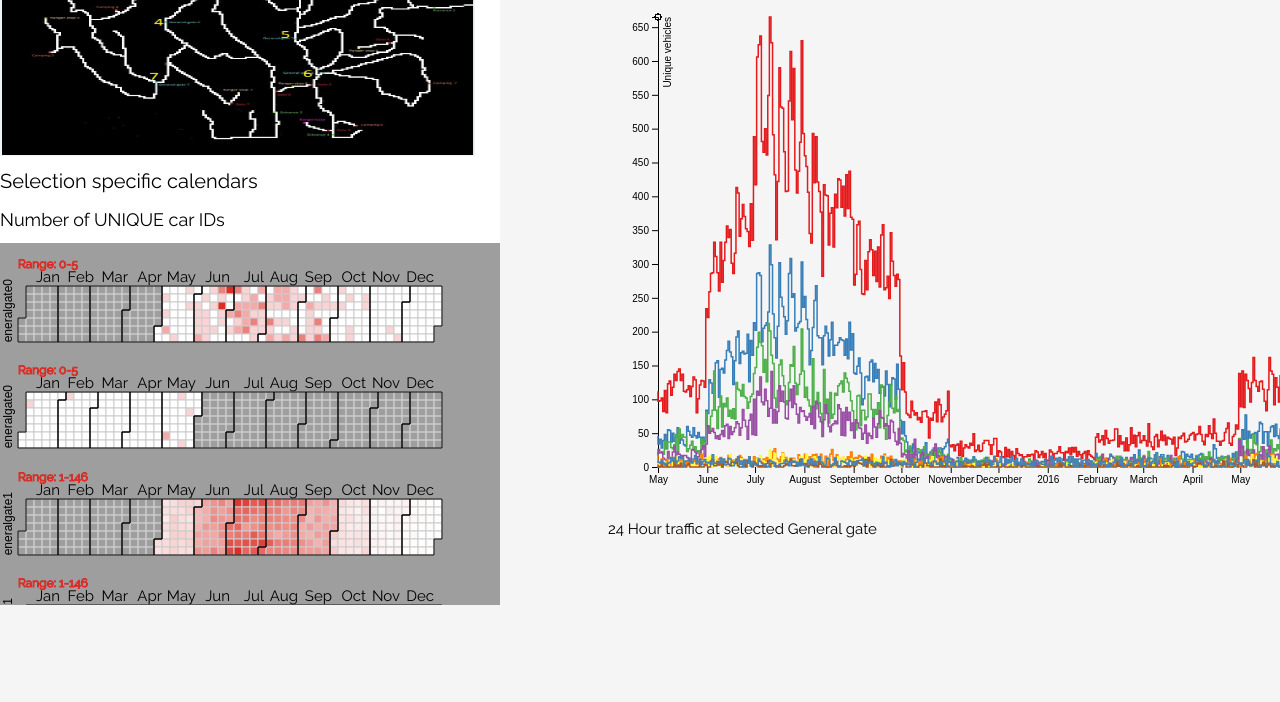
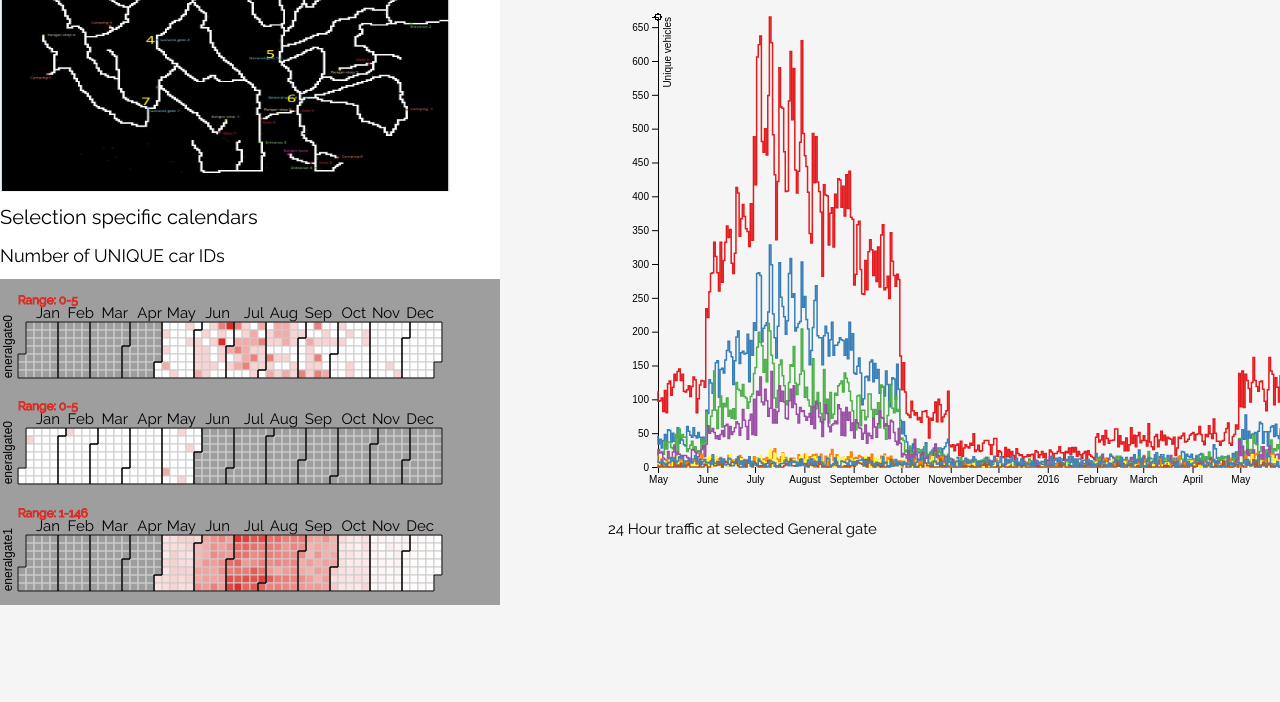
Before and after one commit to TM11153431/vast2017-1, a plain HTML site: page vast2017.html in a window 1280 px wide. Shown: the part 238-940 px from the top of the page. Drawn offline with nearby package versions, Linux system fonts and the light colour scheme.

Commit message:
corrections

```diff
--- a/vast2017.html
+++ b/vast2017.html
@@ -52,7 +52,7 @@
             <div class="w3-container">
             </div>
             <div class="w3-bar-block">
-                <img id="myImage" src="data/Lekagul_map.jpg" width="475" height="264" alt="Lekagul Map"/>
+                <img id="myImage" src="data/Lekagul_map.jpg" width="450" height="300" alt="Lekagul Map"/>
                 <h4>Selection specific calendars</h4>
                 <h5>Number of UNIQUE car IDs</h5>
                 <div class="w3-grey">
```
